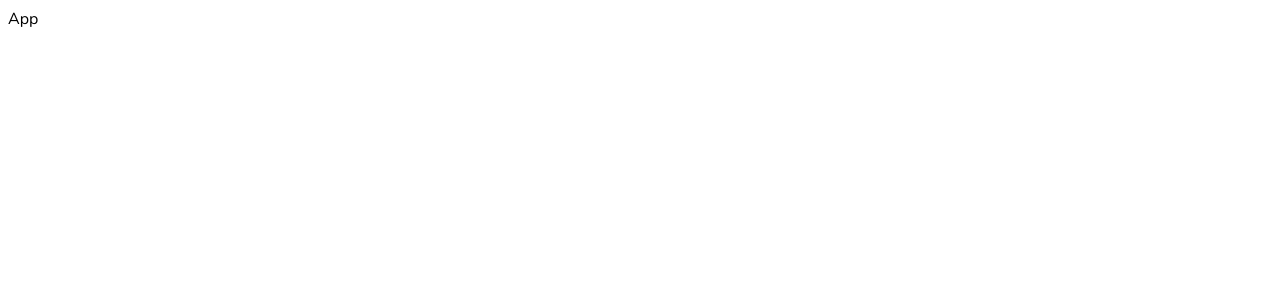
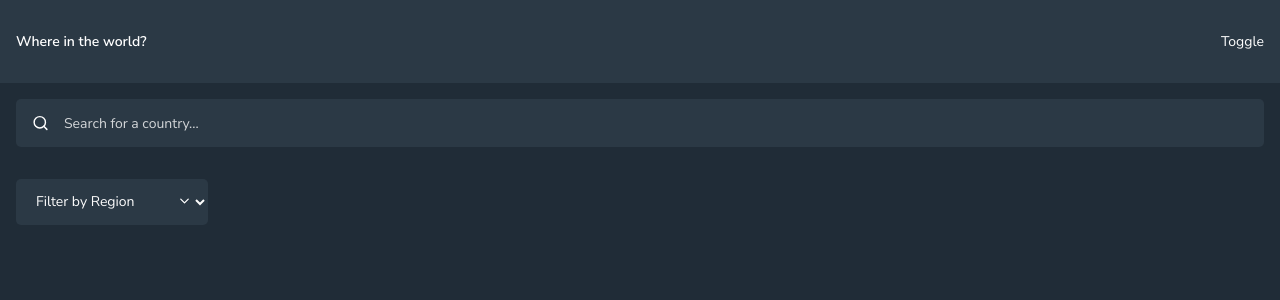
Before and after one commit to DebabrataBanik/rest-countries-api-with-color-theme-switcher-master, a React (Vite) app: page / in a window 1280 px wide. Shown: the top 300 px of the page. Built offline with nearby package versions, Linux system fonts and the light colour scheme.

Commit message:
feat: add Header, and Main with input and select

```diff
--- a/package.json
+++ b/package.json
@@ -10,6 +10,7 @@
     "preview": "vite preview"
   },
   "dependencies": {
+    "lucide-react": "^1.3.0",
     "react": "^19.2.4",
     "react-dom": "^19.2.4"
   },
--- a/src/App.jsx
+++ b/src/App.jsx
@@ -1,6 +1,12 @@
+import Header from "./components/Header"
+import Main from "./components/Main"
+
 const App = () => {
   return (
-    <div>App</div>
+    <div className="wrapper">
+      <Header />
+      <Main />
+    </div>
   )
 }
 
--- /dev/null
+++ b/src/components/Header.jsx
@@ -0,0 +1,10 @@
+const Header = () => {
+  return (
+    <header>
+      <p>Where in the world?</p>
+      <button className="toggle">Toggle</button>
+    </header>
+  )
+}
+
+export default Header
--- /dev/null
+++ b/src/components/Main.jsx
@@ -0,0 +1,49 @@
+import { useState } from "react";
+import { SearchIcon } from "lucide-react";
+import { ChevronDown } from "lucide-react";
+
+const Main = () => {
+
+  const [countryName, setCountryName] = useState('')
+  const [filter, setFilter] = useState('')
+
+  return (
+    <main>
+      <label className="country-label" htmlFor="country">
+        <input
+          id="country"
+          type="text"
+          name="country"
+          placeholder="Search for a country..."
+          value={countryName}
+          onChange={e => setCountryName(e.target.value)}
+        />
+        <SearchIcon size={17} className="search-icon" />
+      </label>
+
+      <label className="filter-label" htmlFor="filter">
+        <ChevronDown size={15} className="down-icon" />
+        <select
+          name="filter"
+          id="filter"
+          value={filter}
+          onChange={e => setFilter(e.target.value)}
+        >
+          <option value='' disabled hidden>Filter by Region</option>
+          <option value="africa">Africa</option>
+          <option value="america">America</option>
+          <option value="asia">Asia</option>
+          <option value="europe">Europe</option>
+          <option value="oceania">Oceania</option>
+        </select>
+      </label>
+
+      <section>
+        {/* render country list */}
+      </section>
+
+    </main>
+  );
+};
+
+export default Main;
--- a/src/index.css
+++ b/src/index.css
@@ -6,5 +6,172 @@
   --color-grey-50: hsl(0, 0%, 99%);
 
   /* font-weights: 300, 600, 800 */
+
+}
+
+*, *::before, *::after {
+  box-sizing: border-box;
+}
+
+* {
+  margin: 0;
+  padding: 0;
+}
+
+body {
+  /* line-height: 1.5; */
+  min-height: 100vh;
+  -webkit-font-smoothing: antialiased;
   font-family: "Nunito Sans", sans-serif;
 }
+
+img, picture, video, canvas, svg {
+  display: block;
+  max-width: 100%;
+  height: auto;
+}
+
+input, button, textarea, select {
+  font: inherit;
+}
+
+p, h1,h2,h3,h4,h5,h6 {
+  overflow-wrap: break-word;
+}
+
+p { text-wrap: pretty; }
+h1,h2,h3,h4,h5,h6 { text-wrap: balance; }
+
+#root, #__next {
+  isolation: isolate;
+}
+li{
+  list-style: none;
+}
+
+@media (prefers-reduced-motion: reduce) {
+  *, *::before, *::after {
+    animation-duration: 0.01ms !important;
+    transition-duration: 0.01ms !important;
+    scroll-behavior: auto !important;
+  }
+}
+
+/* mobile layout */
+
+.wrapper{
+  min-height: 100vh;
+  background-color: var(--color-blue-950);
+  color: white;
+}
+
+header{
+  display: flex;
+  align-items: center;
+  justify-content: space-between;
+  padding: 2rem 1rem;
+  background-color: var(--color-blue-900);
+  font-size: 14px;
+
+  & p{
+    font-weight: 600;
+  }
+}
+
+.toggle{
+  color: white;
+  border: none;
+  background-color: transparent;
+}
+
+main{
+  padding: 1rem;
+}
+
+.country-label{
+  display: block;
+  margin-bottom: 2rem;
+  position: relative;
+}
+
+input{
+  width: 100%;
+  background-color: var(--color-blue-900);
+  border: none;
+  padding: 0.8rem 0 0.8rem 3rem;
+  border-radius: 5px;
+  color: white;
+  outline: none;
+
+  &::placeholder{
+    color: hsla(0, 0%, 99%, 80%);
+    font-size: 14px;
+  }
+}
+
+.search-icon{
+  position: absolute;
+  top: 50%;
+  transform: translateY(-50%);
+  left: 1rem;
+}
+
+.filter-label{
+  position: relative;
+}
+
+.down-icon{
+  position: absolute;
+  right: 0;
+  top: 50%;
+  transform: translateY(-50%);
+  right: 1rem;
+}
+
+select, ::picker(select) {
+  appearance: base-select;
+}
+
+select::picker-icon{
+  display: none;
+}
+
+select{
+  cursor: pointer;
+  width: 12rem;
+  padding: 0.8rem 1rem;
+  background-color: var(--color-blue-900);
+  border: none;
+  color: var(--color-grey-50);
+  border-radius: 5px;
+  outline: none;
+  font-size: 14px;
+}
+
+::picker(select){
+  background-color: var(--color-blue-900);
+  border-radius: 5px;
+  margin-top: 5px;
+  border: none;
+  color: var(--color-grey-50);
+  padding: 0.5rem;
+}
+
+option{
+  padding: 5px;
+  padding-left: 1rem;
+  margin-block: 2px;
+  border-radius: 5px;
+
+  &:hover{
+    background-color: var(--color-blue-950);
+  }
+}
+
+option::checkmark{
+  display: none;
+}
+
+option:checked{
+  background-color: var(--color-blue-950);
+}
```
Also changed, not shown: 1 other file (tests, documents, lock files or other folders).
